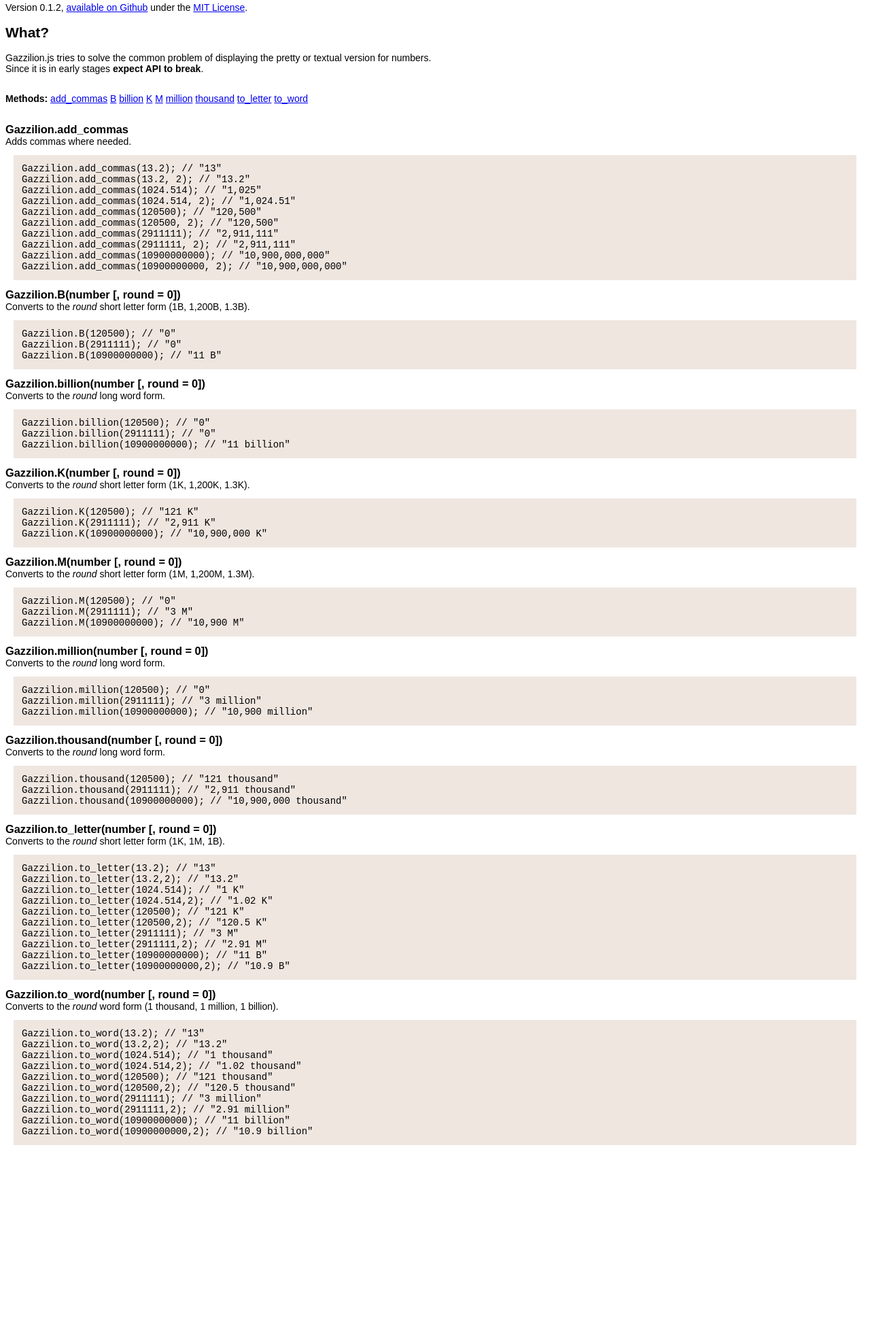
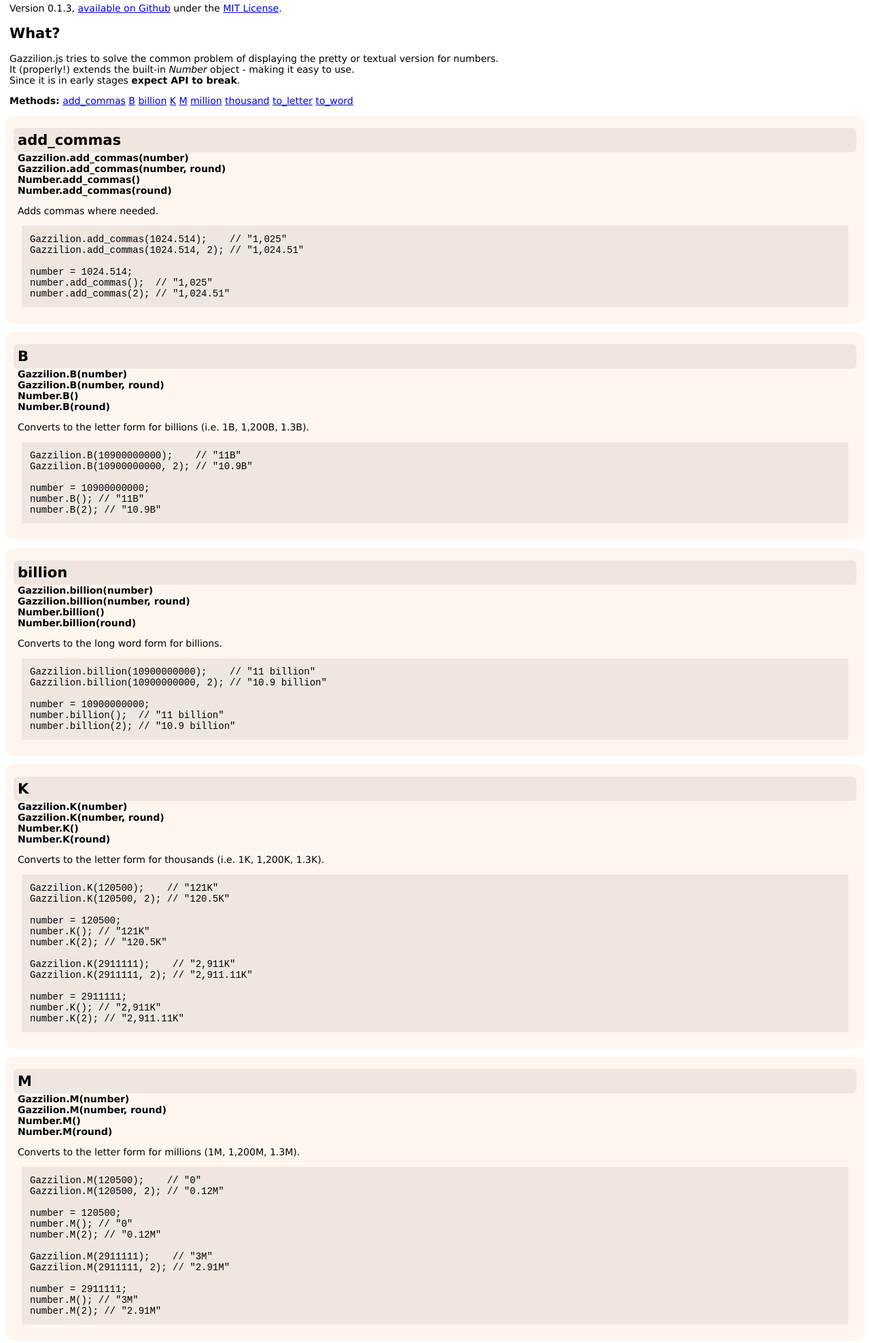
Before and after one commit to lieldulev/gazzilion.js, a plain HTML site: page index.html in a window 1280 px wide. Shown: the part 67-2042 px from the top of the page at 68% size. Before the commit the page ends 1763 px from the top, so only its background shows below. Drawn offline with Linux system fonts and the light colour scheme.

Commit message:
version 0.1.3

```diff
--- /dev/null
+++ b/base.css
@@ -0,0 +1,34 @@
+    body {
+      font-family: Lucida Sans Unicode, Lucida Grande, sans-serif;
+      font-size: 14px;
+    }
+    h1,h2{
+      padding-left: 6px;
+    }
+    h3{
+      font-size: 1.5em;
+      margin-bottom:0px;
+      margin-top:6px;
+      background: #efe6e0;
+      padding: 6px;
+      border-radius: 6px;
+    }
+    h4{
+      padding-left: 6px;
+      font-weight: bold;
+      margin: 0;
+    }
+    p{
+      padding-left: 6px;
+    }
+    pre{
+      margin: 12px;
+      padding: 12px;
+      background: #efe6e0;
+    }
+    .method {
+      background: #fff6f0;
+      padding: 12px;
+      border-radius: 12px;
+      margin-top: 12px;
+    }
--- /dev/null
+++ b/examples.js
@@ -0,0 +1,104 @@
+var g_version = document.getElementById('gaz_ver');
+g_version.innerHTML = Gazzilion.VERSION;
+var numbers = [13.2,1024.514,2950000,10930000000];
+var numbers_big = [120500,2911111];
+var numbers_mix1 = [1024.514];
+var numbers_mix2 = [10900000000];
+
+var results = document.getElementById('results_add_commas');
+for(var i=0;i < numbers_mix1.length; i++){
+  number = numbers_mix1[i];
+  if(i != 0) {results.innerHTML += "\n";}
+  results.innerHTML += 'Gazzilion.add_commas('+number+');    // "'+Gazzilion.add_commas(number) + '"' + "\n";
+  results.innerHTML += 'Gazzilion.add_commas('+number+', 2); // "'+Gazzilion.add_commas(number, 2) + '"' + "\n";
+  results.innerHTML += "\n"+'number = '+number+';'+"\n";
+  results.innerHTML += 'number.add_commas();  // "'+ number.add_commas() + '"' + "\n";
+  results.innerHTML += 'number.add_commas(2); // "'+ number.add_commas(2) + '"' + "\n";
+}
+
+var results = document.getElementById('results_K');
+for(var i=0;i < numbers_big.length; i++){
+  number = numbers_big[i];
+  if(i != 0) {results.innerHTML += "\n";}
+  results.innerHTML += 'Gazzilion.K('+number+');    // "'+Gazzilion.K(number)+ '"' + "\n";
+  results.innerHTML += 'Gazzilion.K('+number+', 2); // "'+Gazzilion.K(number, 2)+ '"' + "\n";
+  results.innerHTML += "\n"+'number = '+number+';'+"\n";
+  results.innerHTML += 'number.K(); // "'+number.K()+ '"' + "\n";
+  results.innerHTML += 'number.K(2); // "'+number.K(2)+ '"' + "\n";
+}
+
+var results = document.getElementById('results_M');
+for(var i=0;i < numbers_big.length; i++){
+  number = numbers_big[i];
+  if(i != 0) {results.innerHTML += "\n";}
+  results.innerHTML += 'Gazzilion.M('+number+');    // "'+Gazzilion.M(number)+ '"' + "\n";
+  results.innerHTML += 'Gazzilion.M('+number+', 2); // "'+Gazzilion.M(number, 2)+ '"' + "\n";
+  results.innerHTML += "\n"+'number = '+number+';'+"\n";
+  results.innerHTML += 'number.M(); // "'+number.M()+ '"' + "\n";
+  results.innerHTML += 'number.M(2); // "'+number.M(2)+ '"' + "\n";
+}
+
+var results = document.getElementById('results_B');
+for(var i=0;i < numbers_mix2.length; i++){
+  number = numbers_mix2[i];
+  if(i != 0) {results.innerHTML += "\n";}
+  results.innerHTML += 'Gazzilion.B('+number+');    // "'+Gazzilion.B(number)+ '"' + "\n";
+  results.innerHTML += 'Gazzilion.B('+number+', 2); // "'+Gazzilion.B(number, 2)+ '"' + "\n";
+  results.innerHTML += "\n"+'number = '+number+';'+"\n";
+  results.innerHTML += 'number.B(); // "'+number.B()+ '"' + "\n";
+  results.innerHTML += 'number.B(2); // "'+number.B(2)+ '"' + "\n";
+}
+
+var results = document.getElementById('results_thousand');
+for(var i=0;i < numbers_big.length; i++){
+  number = numbers_big[i];
+  if(i != 0) {results.innerHTML += "\n";}
+  results.innerHTML += 'Gazzilion.thousand('+number+');    // "'+Gazzilion.thousand(number)+ '"' + "\n";
+  results.innerHTML += 'Gazzilion.thousand('+number+', 2); // "'+Gazzilion.thousand(number,2)+ '"' + "\n";
+  results.innerHTML += "\n"+'number = '+number+';'+"\n";
+  results.innerHTML += 'number.thousand(); // "'+number.thousand()+ '"' + "\n";
+  results.innerHTML += 'number.thousand(2); // "'+number.thousand(2)+ '"' + "\n";
+}
+
+var results = document.getElementById('results_million');
+for(var i=0;i < numbers_big.length; i++){
+  number = numbers_big[i];
+  if(i != 0) {results.innerHTML += "\n";}
+  results.innerHTML += 'Gazzilion.million('+number+');    // "'+Gazzilion.million(number)+ '"' + "\n";
+  results.innerHTML += 'Gazzilion.million('+number+', 2); // "'+Gazzilion.million(number,2)+ '"' + "\n";
+  results.innerHTML += "\n"+'number = '+number+';'+"\n";
+  results.innerHTML += 'number.million(); // "'+number.million()+ '"' + "\n";
+  results.innerHTML += 'number.million(2); // "'+number.million(2)+ '"' + "\n";
+}
+
+var results = document.getElementById('results_billion');
+for(var i=0;i < numbers_mix2.length; i++){
+  number = numbers_mix2[i];
+  results.innerHTML += 'Gazzilion.billion('+number+');    // "'+Gazzilion.billion(number)+ '"' + "\n";
+  results.innerHTML += 'Gazzilion.billion('+number+', 2); // "'+Gazzilion.billion(number, 2)+ '"' + "\n";
+  results.innerHTML += "\n"+'number = '+number+';'+"\n";
+  results.innerHTML += 'number.billion();  // "'+number.billion()+ '"' + "\n";
+  results.innerHTML += 'number.billion(2); // "'+number.billion(2)+ '"' + "\n";
+}
+
+var results = document.getElementById('results_to_letter');
+for(var i=0;i < numbers.length; i++){
+  number = numbers[i];
+  if(i != 0) {results.innerHTML += "\n";}
+  results.innerHTML += 'Gazzilion.to_letter('+number+');   // "'+Gazzilion.to_letter(number)+ '"' + "\n";
+  results.innerHTML += 'Gazzilion.to_letter('+number+',2); // "'+Gazzilion.to_letter(number,2)+ '"' + "\n";
+  results.innerHTML += 'number = '+number+';'+"\n";
+  results.innerHTML += 'number.to_letter();  // "'+number.to_letter()+ '"' + "\n";
+  results.innerHTML += 'number.to_letter(2); // "'+number.to_letter(2)+ '"' + "\n";
+}
+
+var results = document.getElementById('results_to_word');
+for(var i=0;i < numbers.length; i++){
+  number = numbers[i];
+  if(i != 0) {results.innerHTML += "\n";}
+  results.innerHTML += 'Gazzilion.to_word('+number+');   // "'+Gazzilion.to_word(number)+ '"' + "\n";
+  results.innerHTML += 'Gazzilion.to_word('+number+',2); // "'+Gazzilion.to_word(number,2)+ '"' + "\n";
+  results.innerHTML += 'number = '+number+';'+"\n";
+  results.innerHTML += 'number.to_word();  // "'+number.to_word()+ '"' + "\n";
+  results.innerHTML += 'number.to_word(2); // "'+number.to_word(2)+ '"' + "\n";
+}
--- a/gazzilion.js
+++ b/gazzilion.js
@@ -6,9 +6,17 @@
   var root = this;
 
   // Create a safe reference to the Gazzilion object for use below.
+  // Accept number in construct (i.e. Gazzilion(3456) ) and use it as
+  // base number
   var Gazzilion = function(obj) {
-    if (obj instanceof Gazzilion) return obj;
-    if (!(this instanceof Gazzilion)) return new Gazzilion(obj);
+    if (obj instanceof Gazzilion){
+      return obj;
+    }
+    if (!(this instanceof Gazzilion)) {
+      Gazzilion._number = obj.toString();
+      return Gazzilion;
+    }
+
   };
 
   // Export the Gazzilion object for **Node.js**, with
@@ -19,35 +27,54 @@
     if (typeof module !== 'undefined' && module.exports) {
       exports = module.exports = Gazzilion;
     }
-    exports.Gazzilion = Gazzilion;
+    exports.Gazzilion = exports._n = Gazzilion;
   } else {
     root['Gazzilion'] = Gazzilion;
   }
 
   // Current version.
-  Gazzilion.VERSION = '0.1.2';
+  Gazzilion.VERSION = '0.1.3';
 
   // helper functions
   var divide_and_concat = function(number, devider, round, concat){
+    var number = typeof number !== 'undefined' ? number : this.toString();
     var number = Gazzilion.add_commas(number / devider, round);
-    return parseFloat(number) == 0 ? '0' : number +' '+ concat;
+    return parseFloat(number) == 0 ? '0' : number + concat;
   }
 
+  var args_parser = function(object, args){
+    result = {number: 0, round: 0}
+    if (object instanceof Number) {
+      result.round = args.length > 0 ? args[0] : 0;
+      result.number = object.toString();
+    } else {
+      result.number = args.length > 0 ? args[0] : object.toString();
+      result.round = args.length > 1 && typeof args[1] !== 'undefined' ? args[1] : 0;
+    }
+    return result;
+  }
+
+  Gazzilion.toString = function(){
+    return Gazzilion._number.toString();
+  }
   // Public methods
 
-  Gazzilion.round = function(number, round) {
-    var round = typeof round !== 'undefined' ? round : 0;
+  Number.prototype.round = Gazzilion.round = function() {
+    var args = args_parser(this, arguments), number = args.number, round = args.round;
+
     number = parseFloat(number)+'';
     if (round == 0) {
-      return Math.round(number);
+      Gazzilion._number = Math.round(number);
+    } else {
+      x = number.split('.');
+      Gazzilion._number= (x.length > 1) ? ((parseInt(x[1].substring(0, round)) !== 0) ? x[0] + '.' + x[1].substring(0,round) : x[0]) : x[0];
     }
-    x = number.split('.');
-    return (x.length > 1) ? ((parseInt(x[1]) !== 0) ? x[0] + '.' + x[1].substring(0,round) : x[0]) : x[0];
+    return Gazzilion;
   }
 
-  Gazzilion.add_commas = function(number, round)
-  {
-    var number = Gazzilion.round(number, round)+'';
+  Number.prototype.add_commas = Gazzilion.add_commas = function() {
+    var args = args_parser(this, arguments), number = args.number, round = args.round;
+    number = Gazzilion.round(number, round)+'';
     x = number.split('.');
     x1 = x[0];
     x2 = x.length > 1 ? '.' + x[1] : '';
@@ -59,7 +86,8 @@
   }
 
   // Return 4K, 10K, 230M, 2B formatted number
-  Gazzilion.to_letter = function(number, round) {
+  Number.prototype.to_letter = Gazzilion.to_letter = function(number, round) {
+    var args = args_parser(this, arguments), number = args.number, round = args.round;
     if(number < 1000) {
       return Gazzilion.add_commas(number, round);
     } else if (number < 1000000) {
@@ -74,7 +102,8 @@
   }
 
   // Return 10 thousand, 1 Million, 23 Billion formatted number
-  Gazzilion.to_word = function(number, round) {
+  Number.prototype.to_word = Gazzilion.to_word = function(number, round) {
+    var args = args_parser(this, arguments), number = args.number, round = args.round;
     if(number < 1000) {
       return Gazzilion.add_commas(number, round);
     } else if (number < 1000000) {
@@ -88,29 +117,33 @@
     }
   }
 
-  Gazzilion.thousand = function(number, round) {
-    return divide_and_concat(number, 1000, round, 'thousand');
+  Number.prototype.thousand = Gazzilion.thousand = function(number, round) {
+    var args = args_parser(this, arguments), number = args.number, round = args.round;
+    return divide_and_concat(number, 1000, round, ' thousand');
   }
 
-  Gazzilion.million = function(number, round) {
-    return divide_and_concat(number, 1000000, round, 'million');
+  Number.prototype.million = Gazzilion.million = function(number, round) {
+    var args = args_parser(this, arguments), number = args.number, round = args.round;
+    return divide_and_concat(number, 1000000, round, ' million');
   }
 
-  Gazzilion.billion = function(number, round) {
-    return divide_and_concat(number, 1000000000, round, 'billion');
+  Number.prototype.billion = Gazzilion.billion = function(number, round) {
+    var args = args_parser(this, arguments), number = args.number, round = args.round;
+    return divide_and_concat(number, 1000000000, round, ' billion');
   }
 
-  Gazzilion.K = function(number, round) {
+  Number.prototype.K = Gazzilion.K = function(number, round) {
+    var args = args_parser(this, arguments), number = args.number, round = args.round;
     return divide_and_concat(number, 1000, round, 'K');
   }
 
-  Gazzilion.M = function(number, round) {
+  Number.prototype.M = Gazzilion.M = function(number, round) {
+    var args = args_parser(this, arguments), number = args.number, round = args.round;
     return divide_and_concat(number, 1000000, round, 'M');
   }
 
-  Gazzilion.B = function(number, round) {
+  Number.prototype.B = Gazzilion.B = function(number, round) {
+    var args = args_parser(this, arguments), number = args.number, round = args.round;
     return divide_and_concat(number, 1000000000, round, 'B');
   }
-
-
 }).call(this);
--- a/index.html
+++ b/index.html
@@ -2,25 +2,7 @@
 <head>
   <title>Gazzilion.js Examples</title>
   <script src="gazzilion.js"></script>
-  <style>
-    body {
-      font-family: Arial, Tahoma, sans-serif;
-      font-size: 14px;
-    }
-    h3{
-      margin-bottom:0px;
-      margin-top:6px;
-    }
-    p{
-      margin-top:0px;
-      margin-bottom: 6px;
-    }
-    pre{
-      margin: 12px;
-      padding: 12px;
-      background: #efe6e0;
-    }
-  </style>
+  <link rel="stylesheet" type="text/css" href="base.css" />
 </head>
 <body>
   <h1>Gazzilion.js</h1>
@@ -31,9 +13,9 @@
   <h2>What?</h2>
   <p>
   Gazzilion.js tries to solve the common problem of displaying the pretty or textual version for numbers.<br/>
+  It (properly!) extends the built-in <em>Number</em> object - making it easy to use.<br/>
   Since it is in early stages <strong>expect API to break</strong>.
   </p>
-  <p>&nbsp;</p>
   <p>
     <strong>Methods:</strong>
     <a href="#add_commas">add_commas</a>
@@ -45,98 +27,89 @@
     <a href="#thousand">thousand</a>
     <a href="#to_letter">to_letter</a>
     <a href="#to_word">to_word</a>
-    </p>
-  <p>&nbsp;</p>
-  <h3><a name='add_commas'>Gazzilion.add_commas</a></h3>
-  <p> Adds commas where needed.
-  <pre id="results_add_commas"></pre>
-  <h3><a name='B'>Gazzilion.B(number [, round = 0])</a></h3>
-  <p> Converts to the <em>round</em> short letter form (1B, 1,200B, 1.3B).
+  </p>
+  <div class="method">
+    <h3><a name='add_commas'>add_commas</a></h3>
+    <h4>Gazzilion.add_commas(number)</h4>
+    <h4>Gazzilion.add_commas(number, round)</h4>
+    <h4>Number.add_commas()</h4>
+    <h4>Number.add_commas(round)</h4>
+    <p> Adds commas where needed.</p>
+    <pre id="results_add_commas"></pre>
+  </div>
+  <div class="method">
+  <h3><a name='B'>B</a></h3>
+  <h4>Gazzilion.B(number)</h4>
+  <h4>Gazzilion.B(number, round)</h4>
+  <h4>Number.B()</h4>
+  <h4>Number.B(round)</h4>
+  <p> Converts to the  letter form for billions (i.e. 1B, 1,200B, 1.3B).</p>
   <pre id="results_B"></pre>
-  <h3><a name='billion'>Gazzilion.billion(number [, round = 0])</a></h3>
-  <p> Converts to the <em>round</em> long word form.
+  </div>
+  <div class="method">
+  <h3><a name='billion'>billion</a></h3>
+  <h4>Gazzilion.billion(number)</h4>
+  <h4>Gazzilion.billion(number, round)</h4>
+  <h4>Number.billion()</h4>
+  <h4>Number.billion(round)</h4>
+  <p> Converts to the  long word form for billions.</p>
   <pre id="results_billion"></pre>
-  <h3><a name='K'>Gazzilion.K(number [, round = 0])</a></h3>
+  </div>
+  <div class="method">
+  <h3><a name='K'>K</a></h3>
+  <h4>Gazzilion.K(number)</h4>
+  <h4>Gazzilion.K(number, round)</h4>
+  <h4>Number.K()</h4>
+  <h4>Number.K(round)</h4>
   <p>
-    Converts to the <em>round</em> short letter form (1K, 1,200K, 1.3K).
+    Converts to the letter form for thousands (i.e. 1K, 1,200K, 1.3K).
   </p>
   <pre id="results_K"></pre>
-  <h3><a name='M'>Gazzilion.M(number [, round = 0])</a></h3>
-  <p> Converts to the <em>round</em> short letter form (1M, 1,200M, 1.3M).
+  </div>
+  <div class="method">
+  <h3><a name='M'>M</a></h3>
+  <h4>Gazzilion.M(number)</h4>
+  <h4>Gazzilion.M(number, round)</h4>
+  <h4>Number.M()</h4>
+  <h4>Number.M(round)</h4>
+  <p> Converts to the  letter form for millions (1M, 1,200M, 1.3M).</p>
   <pre id="results_M"></pre>
-  <h3><a name='million'>Gazzilion.million(number [, round = 0])</a></h3>
-  <p> Converts to the <em>round</em> long word form.
+  </div>
+  <div class="method">
+  <h3><a name='million'>million</a></h3>
+  <h4>Gazzilion.million(number)</h4>
+  <h4>Gazzilion.million(number, round)</h4>
+  <h4>Number.million()</h4>
+  <h4>Number.million(round)</h4>
+  <p> Converts to the  long word form for millions.
   <pre id="results_million"></pre>
-  <h3><a name='thousand'>Gazzilion.thousand(number [, round = 0])</a></h3>
-  <p> Converts to the <em>round</em> long word form.
+  </div>
+  <div class="method">
+  <h3><a name='thousand'>thousand</a></h3>
+  <h4>Gazzilion.thousand(number)</h4>
+  <h4>Gazzilion.thousand(number, round)</h4>
+  <h4>Number.thousand()</h4>
+  <h4>Number.thousand(round)</h4>
+  <p> Converts to the long word form for thousands.
   <pre id="results_thousand"></pre>
-  <h3><a name='to_letter'>Gazzilion.to_letter(number [, round = 0])</a></h3>
-  <p> Converts to the <em>round</em> short letter form (1K, 1M, 1B).
+  </div>
+  <div class="method">
+  <h3><a name='to_letter'>to_letter</a></h3>
+  <h4>Gazzilion.to_letter(number)</h4>
+  <h4>Gazzilion.to_letter(number, round)</h4>
+  <h4>Number.to_letter()</h4>
+  <h4>Number.to_letter(round)</h4>
+  <p> Converts to the smallest letter form (1K, 1M, 1B) that doesn't contain commas.
   <pre id="results_to_letter"></pre>
-  <h3><a name='to_word'>Gazzilion.to_word(number [, round = 0])</a></h3>
-  <p> Converts to the <em>round</em> word form (1 thousand, 1 million, 1 billion).
+  </div>
+  <div class="method">
+  <h3><a name='to_word'>to_word</a></h3>
+  <h4>Gazzilion.to_word(number)</h4>
+  <h4>Gazzilion.to_word(number, round)</h4>
+  <h4>Number.to_word()</h4>
+  <h4>Number.to_word(round)</h4>
+  <p> Converts to the smallest word form (1 thousand, 1 million, 1 billion) that doesn't contain commas.
   <pre id="results_to_word"></pre>
-  <script>
-    var g_version = document.getElementById('gaz_ver');
-    g_version.innerHTML = Gazzilion.VERSION;
-    var numbers = [13.2,1024.514,120500,2911111,10900000000];
-    var numbers_big = [120500,2911111,10900000000];
-
-    var results = document.getElementById('results_add_commas');
-    for(var i=0;i < numbers.length; i++){
-      number = numbers[i];
-      results.innerHTML += 'Gazzilion.add_commas('+number+'); // "'+Gazzilion.add_commas(number) + '"' + "\n";
-      results.innerHTML += 'Gazzilion.add_commas('+number+', 2); // "'+Gazzilion.add_commas(number, 2) + '"' + "\n";
-    }
-
-    var results = document.getElementById('results_K');
-    for(var i=0;i < numbers_big.length; i++){
-      number = numbers_big[i];
-      results.innerHTML += 'Gazzilion.K('+number+'); // "'+Gazzilion.K(number)+ '"' + "\n";
-    }
-
-    var results = document.getElementById('results_M');
-    for(var i=0;i < numbers_big.length; i++){
-      number = numbers_big[i];
-      results.innerHTML += 'Gazzilion.M('+number+'); // "'+Gazzilion.M(number)+ '"' + "\n";
-    }
-
-    var results = document.getElementById('results_B');
-    for(var i=0;i < numbers_big.length; i++){
-      number = numbers_big[i];
-      results.innerHTML += 'Gazzilion.B('+number+'); // "'+Gazzilion.B(number)+ '"' + "\n";
-    }
-
-    var results = document.getElementById('results_thousand');
-    for(var i=0;i < numbers_big.length; i++){
-      number = numbers_big[i];
-      results.innerHTML += 'Gazzilion.thousand('+number+'); // "'+Gazzilion.thousand(number)+ '"' + "\n";
-    }
-
-    var results = document.getElementById('results_million');
-    for(var i=0;i < numbers_big.length; i++){
-      number = numbers_big[i];
-      results.innerHTML += 'Gazzilion.million('+number+'); // "'+Gazzilion.million(number)+ '"' + "\n";
-    }
-
-    var results = document.getElementById('results_billion');
-    for(var i=0;i < numbers_big.length; i++){
-      number = numbers_big[i];
-      results.innerHTML += 'Gazzilion.billion('+number+'); // "'+Gazzilion.billion(number)+ '"' + "\n";
-    }
-
-    var results = document.getElementById('results_to_letter');
-    for(var i=0;i < numbers.length; i++){
-      number = numbers[i];
-      results.innerHTML += 'Gazzilion.to_letter('+number+'); // "'+Gazzilion.to_letter(number)+ '"' + "\n";
-      results.innerHTML += 'Gazzilion.to_letter('+number+',2); // "'+Gazzilion.to_letter(number,2)+ '"' + "\n";
-    }
-
-    var results = document.getElementById('results_to_word');
-    for(var i=0;i < numbers.length; i++){
-      number = numbers[i];
-      results.innerHTML += 'Gazzilion.to_word('+number+'); // "'+Gazzilion.to_word(number)+ '"' + "\n";
-      results.innerHTML += 'Gazzilion.to_word('+number+',2); // "'+Gazzilion.to_word(number,2)+ '"' + "\n";
-    }
-  </script>
+</div>
+  <script src="examples.js"></script>
 </body>
```
